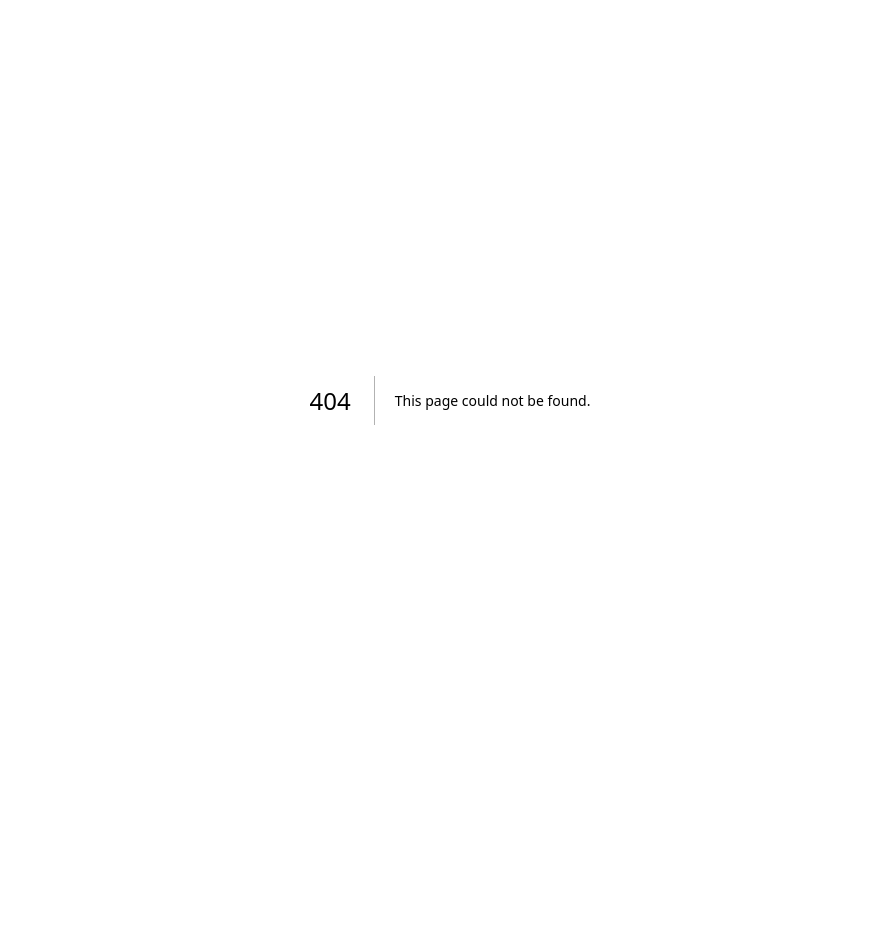
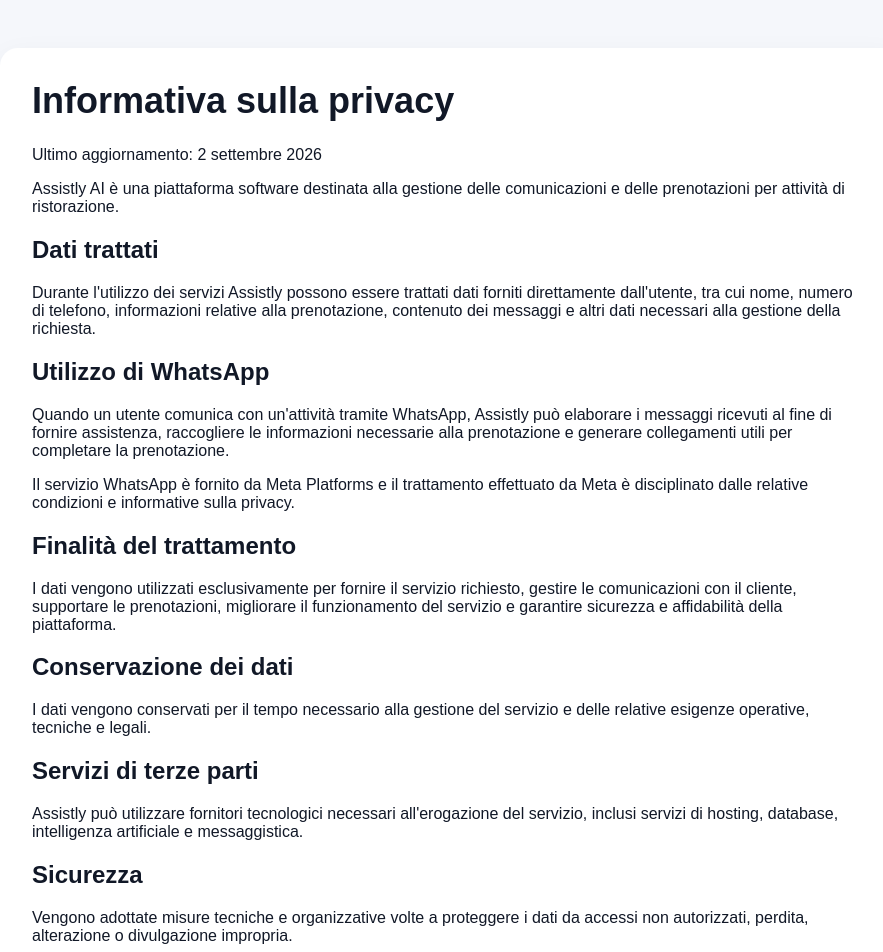
Before and after one commit to indycandy/assistly-ai, a Next.js app: page /privacy in a window 1280 px wide. Before the commit this address had no page. Shown: the top 952 px of the page, without its empty margins (190-1073 px from the left). Before the commit the page ends 800 px from the top, so only its background shows below. Built offline with nearby package versions, Linux system fonts and the light colour scheme.

Commit message:
Aggiunge informativa privacy

```diff
--- /dev/null
+++ b/app/privacy/page.tsx
@@ -0,0 +1,128 @@
+export default function PrivacyPage() {
+  return (
+    <main
+      style={{
+        minHeight: "100vh",
+        background: "#f5f7fb",
+        padding: "48px 20px",
+        fontFamily: "Arial, sans-serif",
+        color: "#111827",
+      }}
+    >
+      <div
+        style={{
+          maxWidth: 900,
+          margin: "0 auto",
+          background: "#ffffff",
+          borderRadius: 18,
+          padding: 32,
+          boxShadow:
+            "0 10px 30px rgba(0,0,0,0.06)",
+        }}
+      >
+        <h1
+          style={{
+            fontSize: 36,
+            marginTop: 0,
+          }}
+        >
+          Informativa sulla privacy
+        </h1>
+
+        <p>
+          Ultimo aggiornamento: 2 settembre 2026
+        </p>
+
+        <p>
+          Assistly AI è una piattaforma software destinata
+          alla gestione delle comunicazioni e delle
+          prenotazioni per attività di ristorazione.
+        </p>
+
+        <h2>Dati trattati</h2>
+
+        <p>
+          Durante l'utilizzo dei servizi Assistly possono
+          essere trattati dati forniti direttamente
+          dall'utente, tra cui nome, numero di telefono,
+          informazioni relative alla prenotazione,
+          contenuto dei messaggi e altri dati necessari
+          alla gestione della richiesta.
+        </p>
+
+        <h2>Utilizzo di WhatsApp</h2>
+
+        <p>
+          Quando un utente comunica con un'attività tramite
+          WhatsApp, Assistly può elaborare i messaggi
+          ricevuti al fine di fornire assistenza,
+          raccogliere le informazioni necessarie alla
+          prenotazione e generare collegamenti utili per
+          completare la prenotazione.
+        </p>
+
+        <p>
+          Il servizio WhatsApp è fornito da Meta Platforms
+          e il trattamento effettuato da Meta è disciplinato
+          dalle relative condizioni e informative sulla
+          privacy.
+        </p>
+
+        <h2>Finalità del trattamento</h2>
+
+        <p>
+          I dati vengono utilizzati esclusivamente per
+          fornire il servizio richiesto, gestire le
+          comunicazioni con il cliente, supportare le
+          prenotazioni, migliorare il funzionamento del
+          servizio e garantire sicurezza e affidabilità
+          della piattaforma.
+        </p>
+
+        <h2>Conservazione dei dati</h2>
+
+        <p>
+          I dati vengono conservati per il tempo necessario
+          alla gestione del servizio e delle relative
+          esigenze operative, tecniche e legali.
+        </p>
+
+        <h2>Servizi di terze parti</h2>
+
+        <p>
+          Assistly può utilizzare fornitori tecnologici
+          necessari all'erogazione del servizio, inclusi
+          servizi di hosting, database, intelligenza
+          artificiale e messaggistica.
+        </p>
+
+        <h2>Sicurezza</h2>
+
+        <p>
+          Vengono adottate misure tecniche e organizzative
+          volte a proteggere i dati da accessi non
+          autorizzati, perdita, alterazione o divulgazione
+          impropria.
+        </p>
+
+        <h2>Diritti degli interessati</h2>
+
+        <p>
+          Gli utenti possono richiedere informazioni sui
+          propri dati personali, nonché esercitare i diritti
+          previsti dalla normativa applicabile in materia
+          di protezione dei dati personali.
+        </p>
+
+        <h2>Contatti</h2>
+
+        <p>
+          Per richieste relative alla privacy è possibile
+          contattare il titolare del servizio tramite
+          l'indirizzo e-mail indicato nei canali ufficiali
+          di Assistly AI.
+        </p>
+      </div>
+    </main>
+  );
+}
```
